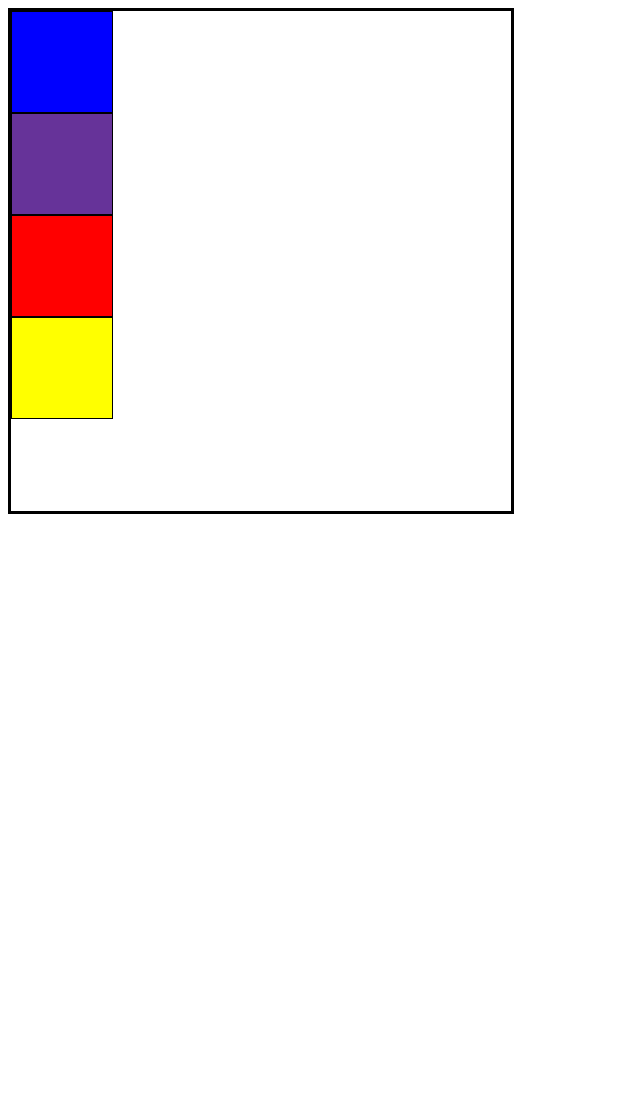
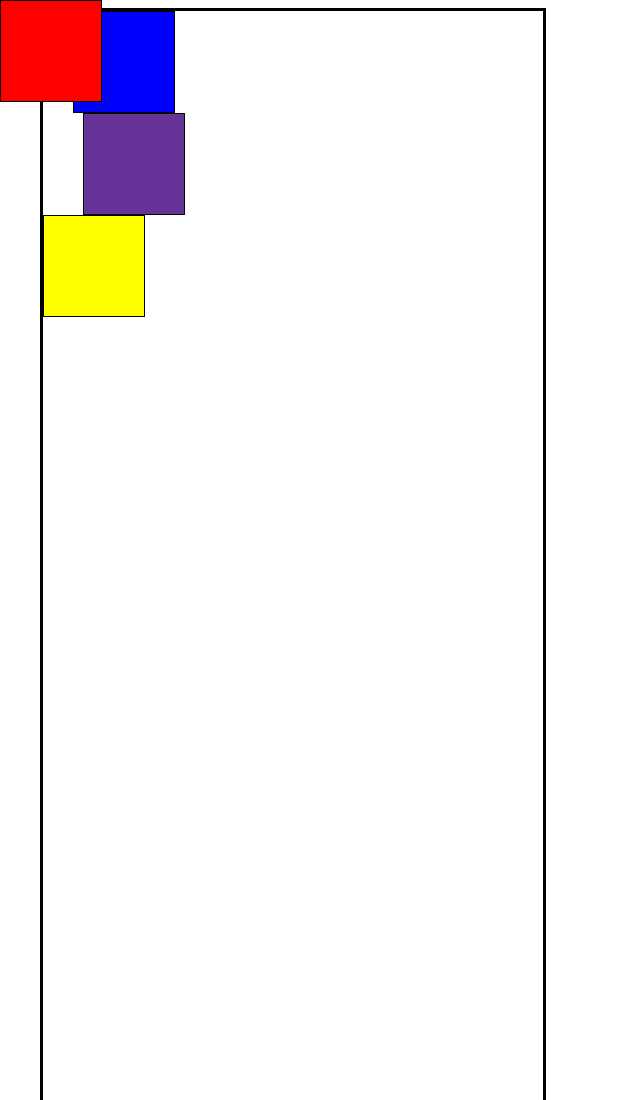
Before and after one commit to RicardoBanda/CSS-CURSO, a plain HTML site: page Posicionamiento de cajas/index.html in a window 1280 px wide. Shown: the top 1100 px of the page, without its empty margins (0-640 px from the left). Before the commit the page ends 800 px from the top, so only its background shows below. Drawn offline with Linux system fonts and the light colour scheme.

Commit message:
Actualizacion

```diff
--- a/Posicionamiento de cajas/style.css
+++ b/Posicionamiento de cajas/style.css
@@ -1,7 +1,15 @@
+/*TIPOS DE POSICIONAMIENTO
+static: viene predeterminado.
+relative
+absolute
+fixed
+*/
+
 body{
     width: 500px;
-    height: 500px;
+    height: 2500px;
     border: 3px solid black;
+    margin-left: 40px;
 }
 
 .caja{
@@ -9,7 +17,26 @@ border:1px solid black;
 width: 100px;
 height: 100px;
 }
-.caja1{background-color: blue ;}
-.caja2{background-color: rebeccapurple ;}
-.caja3{background-color: red;}
-.caja4{background-color: yellow;}
+
+.caja1{
+    background-color: blue ;
+    position: relative;
+    left: 30px;
+
+}
+
+.caja2{
+    background-color: rebeccapurple ;
+    position: relative;
+    left: 40px;
+}
+.caja3{
+    background-color: red;
+    position: absolute;
+    top: 0;
+    left: 0;
+}
+.caja4{
+    background-color: yellow;
+    position: fixed;
+}
```
